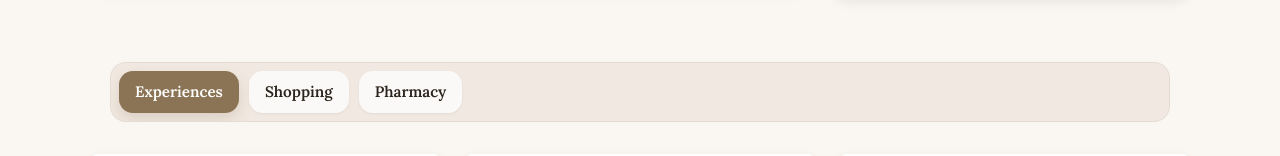
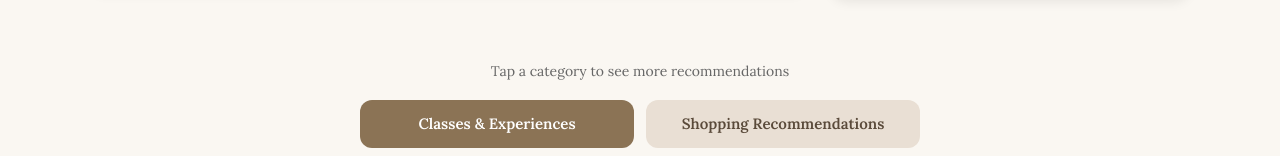
Before and after one commit to sigurvegaris/emmyrener, a React (Create React App) app: page /recommendations in a window 1280 px wide. Shown: the part 732-888 px from the top of the page. Built offline with nearby package versions, Linux system fonts and the light colour scheme.

Commit message:
Make tabs flat with border only

```diff
--- /dev/null
+++ b/src/components/CategoryTabs.js
@@ -0,0 +1,93 @@
+import React from 'react';
+
+function CategoryTabs({ activeTab, setActiveTab, isMobile }) {
+  const tabs = [
+    { id: 'experiences', label: 'Classes & Experiences', shortLabel: 'Experiences' },
+    { id: 'shopping', label: 'Shopping Recommendations', shortLabel: 'Shopping' },
+    { id: 'pharmacy', label: 'Pharmacy Recommendations', shortLabel: 'Pharmacy' }
+  ];
+
+  return (
+    <div style={styles.wrapper}>
+      <p style={styles.instructions}>
+        Tap a category to see more recommendations
+      </p>
+
+      <div style={styles.grid}>
+        {/* First two tabs side by side */}
+        <button
+          onClick={() => setActiveTab('experiences')}
+          style={{
+            ...styles.button,
+            backgroundColor: activeTab === 'experiences' ? '#8B7355' : '#e9dfd4',
+            color: activeTab === 'experiences' ? '#FFFFFF' : '#5a4a3a',
+          }}
+        >
+          {isMobile ? 'Experiences' : 'Classes & Experiences'}
+        </button>
+
+        <button
+          onClick={() => setActiveTab('shopping')}
+          style={{
+            ...styles.button,
+            backgroundColor: activeTab === 'shopping' ? '#8B7355' : '#e9dfd4',
+            color: activeTab === 'shopping' ? '#FFFFFF' : '#5a4a3a',
+          }}
+        >
+          {isMobile ? 'Shopping' : 'Shopping Recommendations'}
+        </button>
+
+        {/* Third tab full width */}
+        <button
+          onClick={() => setActiveTab('pharmacy')}
+          style={{
+            ...styles.button,
+            ...styles.fullWidthButton,
+            backgroundColor: activeTab === 'pharmacy' ? '#8B7355' : '#e9dfd4',
+            color: activeTab === 'pharmacy' ? '#FFFFFF' : '#5a4a3a',
+          }}
+        >
+          {isMobile ? 'Pharmacy' : 'Pharmacy Recommendations'}
+        </button>
+      </div>
+    </div>
+  );
+}
+
+const styles = {
+  wrapper: {
+    textAlign: 'center',
+    margin: '2rem auto 2.25rem auto',
+    padding: '0 1.25rem',
+    maxWidth: '600px',
+  },
+  instructions: {
+    fontSize: '0.875rem',
+    color: '#666666',
+    marginBottom: '1.25rem',
+    fontFamily: 'Lora, serif',
+    fontWeight: 400,
+  },
+  grid: {
+    display: 'grid',
+    gridTemplateColumns: '1fr 1fr',
+    gap: '0.75rem',
+  },
+  button: {
+    height: '48px',
+    border: 'none',
+    borderRadius: '12px',
+    fontSize: '0.9375rem',
+    fontWeight: 600,
+    fontFamily: 'Lora, serif',
+    cursor: 'pointer',
+    transition: 'background-color 0.2s ease',
+    WebkitTapHighlightColor: 'transparent',
+    outline: 'none',
+  },
+  fullWidthButton: {
+    gridColumn: '1 / -1',
+  },
+};
+
+export default CategoryTabs;
--- a/src/components/RecommendationsPage.js
+++ b/src/components/RecommendationsPage.js
@@ -1,10 +1,17 @@
 import React, { useState, useEffect } from 'react';
 import FeaturedPicks from './FeaturedPicks';
+import CategoryTabs from './CategoryTabs';
 
 const fadeInUp = `
   @keyframes fadeInUp {
-    from { opacity: 0; transform: translateY(20px); }
-    to { opacity: 1; transform: translateY(0); }
+    from {
+      opacity: 0;
+      transform: translateY(20px);
+    }
+    to {
+      opacity: 1;
+      transform: translateY(0);
+    }
   }
 `;
 
@@ -18,11 +25,7 @@ if (typeof document !== 'undefined') {
 function RecommendationsPage() {
   const [activeTab, setActiveTab] = useState('experiences');
   const [showQR, setShowQR] = useState(null);
-
-  // ✅ Safe default for SSR / build environments
-  const [windowWidth, setWindowWidth] = useState(
-    typeof window !== 'undefined' ? window.innerWidth : 1024
-  );
+  const [windowWidth, setWindowWidth] = useState(window.innerWidth);
 
   useEffect(() => {
     const handleResize = () => setWindowWidth(window.innerWidth);
@@ -92,17 +95,18 @@ function RecommendationsPage() {
     ]
   };
 
-  const tabs = [
-    { id: 'experiences', label: 'Classes & Experiences', shortLabel: 'Experiences' },
-    { id: 'shopping', label: 'Shopping Recommendations', shortLabel: 'Shopping' },
-    { id: 'pharmacy', label: 'Pharmacy Recommendations', shortLabel: 'Pharmacy' }
-  ];
+  // const tabs = [
+  //   { id: 'experiences', label: 'Classes & Experiences', shortLabel: 'Experiences' },
+  //   { id: 'shopping', label: 'Shopping Recommendations', shortLabel: 'Shopping' },
+  //   { id: 'pharmacy', label: 'Pharmacy Recommendations', shortLabel: 'Pharmacy' }
+  // ];
 
   const isMobile = windowWidth <= 768;
 
   return (
     <section style={styles.section}>
       <div style={styles.container}>
+
         {/* Page Header */}
         <div style={styles.header}>
           <h1 style={styles.pageTitle}>Recommendations</h1>
@@ -115,75 +119,7 @@ function RecommendationsPage() {
         <FeaturedPicks />
 
 {/* Category Tabs */}
-<div
-  style={{
-    width: '100%',
-    maxWidth: '1100px',
-    margin: isMobile ? '1.25rem auto 1.75rem auto' : '2rem auto 2rem auto',
-    padding: isMobile ? '0 16px' : '0 20px',
-    boxSizing: 'border-box',
-  }}
->
-  <div
-    style={{
-      display: 'flex',
-      gap: '10px',
-      padding: '8px',
-      borderRadius: '16px',
-
-      // softer container so it doesn't feel like a full-width bar
-      backgroundColor: 'rgba(233, 223, 212, 0.55)',
-      border: '1px solid rgba(0,0,0,0.06)',
-
-      // key: scroll instead of stretching
-      overflowX: 'auto',
-      overflowY: 'hidden',
-      WebkitOverflowScrolling: 'touch',
-      scrollbarWidth: 'none',
-
-      justifyContent: 'flex-start',
-    }}
-  >
-    {tabs.map(tab => (
-      <button
-        key={tab.id}
-        onClick={() => setActiveTab(tab.id)}
-        style={{
-          flex: '0 0 auto',           // 👈 shrink to content
-          width: 'auto',
-          minWidth: 'max-content',    // 👈 prevents squish
-          height: '42px',
-          padding: '0 16px',
-          border: 'none',
-          borderRadius: '14px',
-          fontSize: '0.95rem',
-          fontWeight: 600,
-          cursor: 'pointer',
-          transition: 'all 0.18s ease',
-          fontFamily: 'Lora, serif',
-          whiteSpace: 'nowrap',
-          WebkitTapHighlightColor: 'transparent',
-
-          backgroundColor: activeTab === tab.id ? '#8B7355' : 'rgba(255,255,255,0.75)',
-          color: activeTab === tab.id ? '#FFFFFF' : '#2b241c',
-          boxShadow: activeTab === tab.id
-            ? '0 6px 14px rgba(139,115,85,0.22)'
-            : '0 1px 3px rgba(0,0,0,0.06)',
-        }}
-        onTouchStart={(e) => { e.currentTarget.style.transform = 'scale(0.98)'; }}
-        onTouchEnd={(e) => { e.currentTarget.style.transform = 'scale(1)'; }}
-      >
-        {tab.shortLabel}
-      </button>
-    ))}
-  </div>
-
-  <style>{`
-    /* hide scrollbar */
-    div[style*="overflow-x: auto"]::-webkit-scrollbar { display: none; }
-  `}</style>
-</div>
-
+<CategoryTabs activeTab={activeTab} setActiveTab={setActiveTab} isMobile={isMobile} />
 
         {/* Recommendations Grid */}
         <div
@@ -201,6 +137,7 @@ function RecommendationsPage() {
                 animationDelay: `${0.1 + (index * 0.1)}s`
               }}
             >
+
               <div style={styles.cardTop}>
                 <h3 style={styles.question}>{rec.question}</h3>
                 <p style={styles.description}>{rec.description}</p>
@@ -212,8 +149,12 @@ function RecommendationsPage() {
                   target="_blank"
                   rel="noopener noreferrer"
                   style={styles.button}
-                  onMouseEnter={(e) => { e.currentTarget.style.color = '#6d5940'; }}
-                  onMouseLeave={(e) => { e.currentTarget.style.color = '#8B7355'; }}
+                  onMouseEnter={(e) => {
+                    e.target.style.color = '#6d5940';
+                  }}
+                  onMouseLeave={(e) => {
+                    e.target.style.color = '#8B7355';
+                  }}
                 >
                   {rec.buttonLabel} →
                 </a>
@@ -225,8 +166,12 @@ function RecommendationsPage() {
                         <button
                           onClick={() => setShowQR(showQR === index ? null : index)}
                           style={styles.perkButton}
-                          onMouseEnter={(e) => { e.currentTarget.style.color = '#6d5940'; }}
-                          onMouseLeave={(e) => { e.currentTarget.style.color = '#8B7355'; }}
+                          onMouseEnter={(e) => {
+                            e.target.style.color = '#6d5940';
+                          }}
+                          onMouseLeave={(e) => {
+                            e.target.style.color = '#8B7355';
+                          }}
                         >
                           Perk: {rec.perk} {showQR === index ? '↑' : '↓'}
                         </button>
@@ -258,6 +203,7 @@ function RecommendationsPage() {
                   </div>
                 )}
               </div>
+
             </div>
           ))}
         </div>
@@ -274,17 +220,18 @@ function RecommendationsPage() {
             rel="noopener noreferrer"
             style={styles.instagramButton}
             onMouseEnter={(e) => {
-              e.currentTarget.style.backgroundColor = '#6d5940';
-              e.currentTarget.style.transform = 'translateY(-2px)';
+              e.target.style.backgroundColor = '#6d5940';
+              e.target.style.transform = 'translateY(-2px)';
             }}
             onMouseLeave={(e) => {
-              e.currentTarget.style.backgroundColor = '#8B7355';
-              e.currentTarget.style.transform = 'translateY(0)';
+              e.target.style.backgroundColor = '#8B7355';
+              e.target.style.transform = 'translateY(0)';
             }}
           >
             Message @emmyrener
           </a>
         </div>
+
       </div>
     </section>
   );
@@ -293,7 +240,7 @@ function RecommendationsPage() {
 const styles = {
   section: {
     backgroundColor: '#FAF7F2',
-    padding: '2rem 1rem 4rem 1rem',
+    padding: '2rem 2rem 4rem 2rem',
     minHeight: '100vh',
   },
   container: {
@@ -343,8 +290,15 @@ const styles = {
     animation: 'fadeInUp 0.6s ease-out backwards',
   },
 
-  cardTop: { marginBottom: '1.5rem' },
-  cardBottom: { display: 'flex', flexDirection: 'column', gap: '0.75rem' },
+  cardTop: {
+    marginBottom: '1.5rem',
+  },
+
+  cardBottom: {
+    display: 'flex',
+    flexDirection: 'column',
+    gap: '0.75rem',
+  },
 
   question: {
     fontSize: '1.25rem',
@@ -376,7 +330,9 @@ const styles = {
     border: 'none',
   },
 
-  perkSection: { marginTop: '0.5rem' },
+  perkSection: {
+    marginTop: '0.5rem',
+  },
   perkButton: {
     backgroundColor: 'transparent',
     border: 'none',
```
